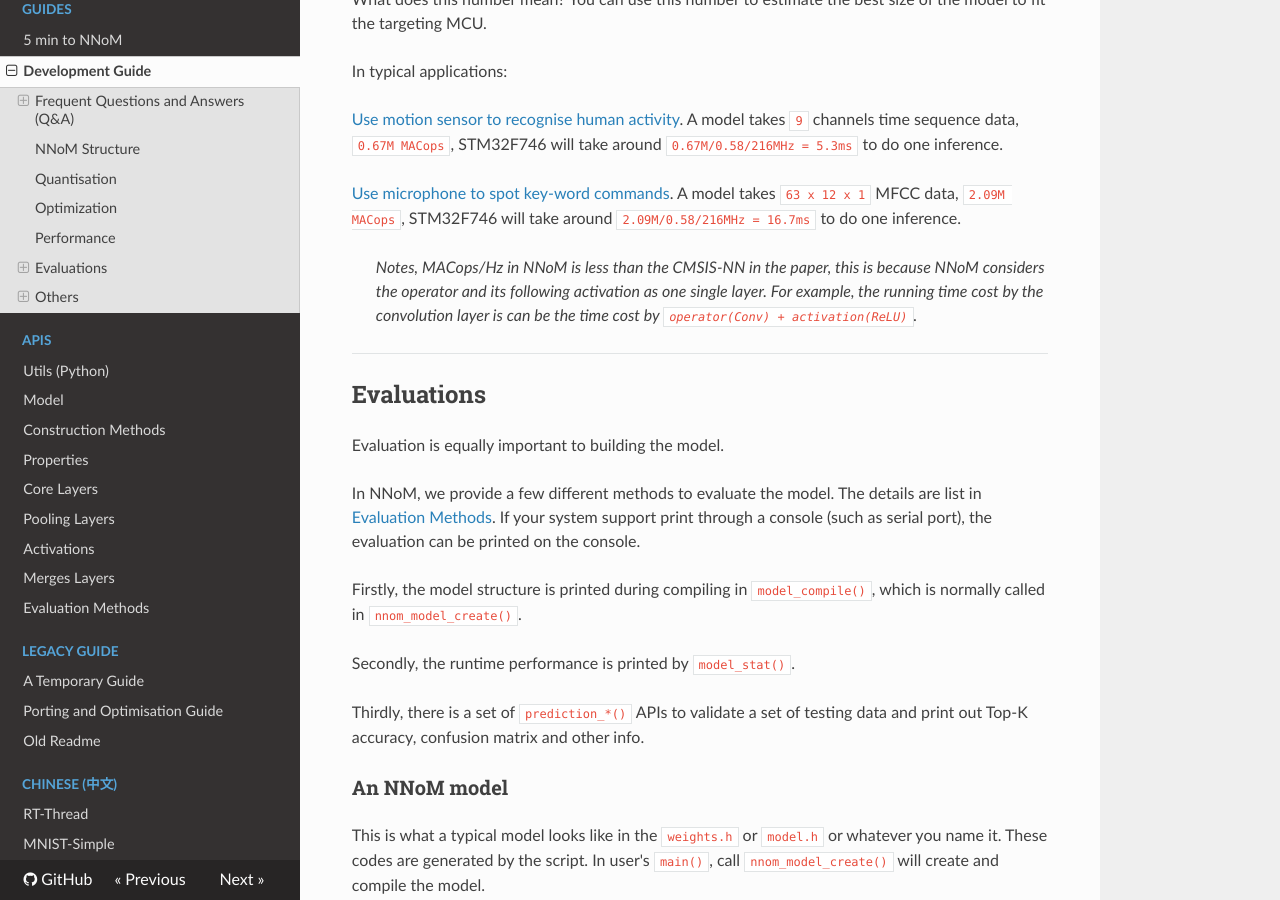
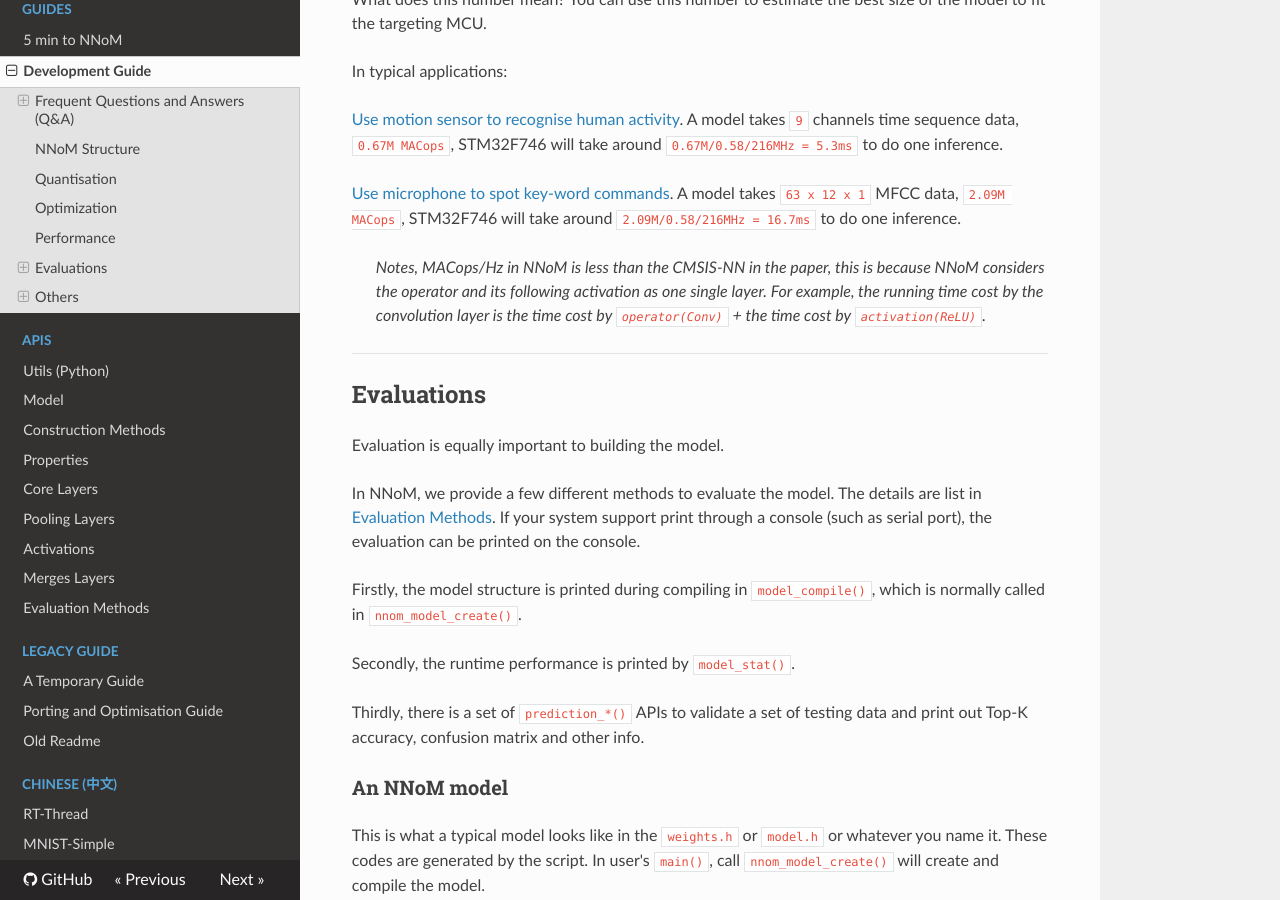
Before and after one commit to majianjia/nnom, an MkDocs documentation site: the page built from docs/guide_development.md, in a window 1280 px wide and 900 px high, scrolled down 4596 px. Built offline with MkDocs 1.6.1, drawn with Linux system fonts in a browser that asks for light colours; nearby versions of some CDN libraries.

Commit message:
Update guide_development.md

```diff
--- a/docs/guide_development.md
+++ b/docs/guide_development.md
@@ -143,7 +143,7 @@ In typical applications:
 
 [Use microphone to spot key-word commands](https://github.com/majianjia/nnom/tree/master/examples/keyword_spotting). A model takes `63 x 12 x 1` MFCC data, `2.09M MACops`, STM32F746 will take around `2.09M/0.58/216MHz = 16.7ms` to do one inference.
 
-> *Notes, MACops/Hz in NNoM is less than the CMSIS-NN in the paper, this is because NNoM considers the operator and its following activation as one single layer. For example, the running time cost by the convolution layer is can be the time cost by `operator(Conv) + activation(ReLU)`.*
+> *Notes, MACops/Hz in NNoM is less than the CMSIS-NN in the paper, this is because NNoM considers the operator and its following activation as one single layer. For example, the running time cost by the convolution layer is the time cost by `operator(Conv)` +  the time cost by `activation(ReLU)`.*
 
 -----
 
```
